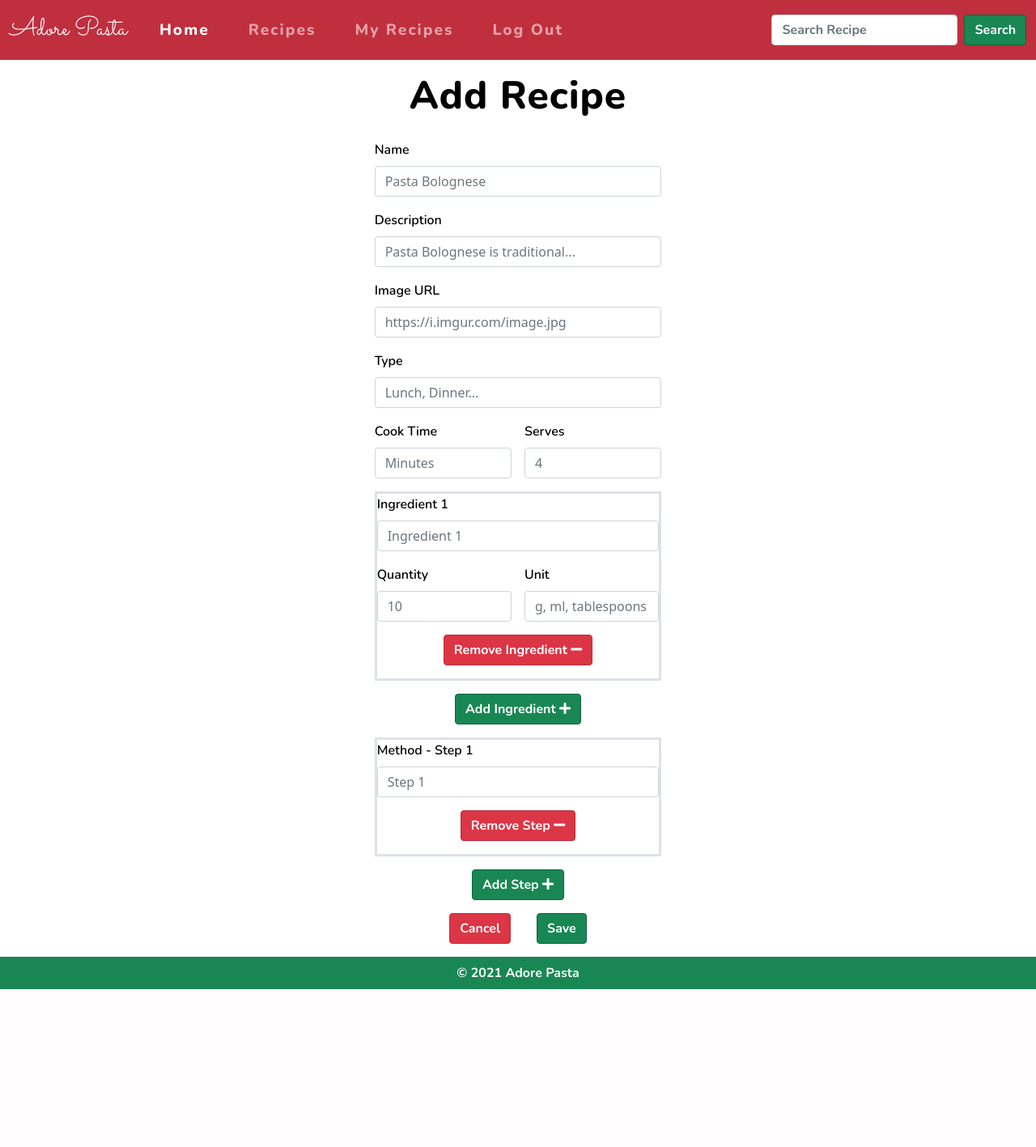
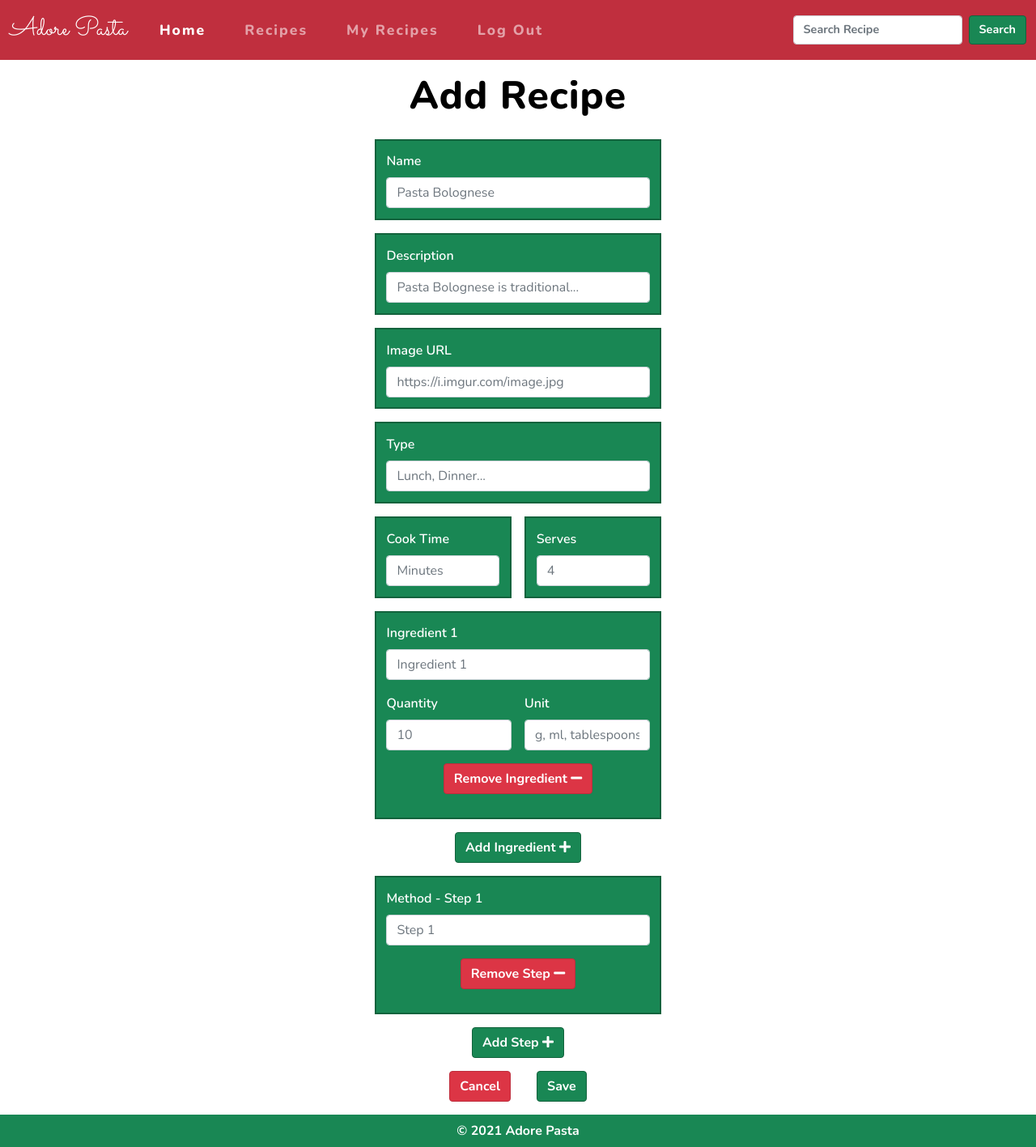
Before and after one commit to mangez84/adorepasta, a Flask app: page /add_recipe in a window 1280 px wide. Shown: the whole page at 81% size. Before the commit the page ends 1222 px from the top, so only its background shows below. Run offline with Flask 2, Linux system fonts and the light colour scheme; the visitor is signed in with stand-in values (Sample User, id 1); some libraries are stand-ins or nearby versions.

Commit message:
Add colour to the add and edit recipe forms

```diff
--- a/static/css/style.css
+++ b/static/css/style.css
@@ -1,6 +1,10 @@
 /* Fonts and colours */
 
 @import url('https://fonts.googleapis.com/css2?family=Nunito:wght@400;600;700;800&family=Sacramento&display=swap');
+
+.navbar {
+    background-color: #c02f3e;
+}
 
 .navbar a.navbar-brand {
     font-family: 'Sacramento', cursive;
@@ -11,15 +15,43 @@
 .navbar a.nav-link {
     font-family: 'Nunito', sans-serif;
     font-weight: 800;
-    font-size: 1.2em;
+    font-size: 1.1em;
     color: rgba(255, 255, 255, 1);
     letter-spacing: 2px;
 }
 
 .navbar input,
+.navbar .btn {
+    font-family: 'Nunito', sans-serif;
+    font-weight: 700;
+    font-size: 0.9em;
+}
+
 .btn {
     font-family: 'Nunito', sans-serif;
     font-weight: 700;
+}
+
+.btn-success {
+    border-color: #13633d;
+}
+
+.btn-danger {
+    border-color: #be2d3c;
+}
+
+.card .card-header {
+    background-color: #198754;
+}
+
+.card .card-footer {
+    background-color: #c02f3e;
+}
+
+.card .card-header p,
+.card .card-footer p {
+    color: rgba(255, 255, 255, 1);
+    margin: 0;
 }
 
 h1,
@@ -45,9 +77,9 @@ h3 {
 
 p,
 li,
-label {
+label,
+input {
     font-family: 'Nunito', sans-serif;
-    font-weight: 400;
     color: rgba(0, 0, 0, 1);
 }
 
@@ -55,25 +87,37 @@ label {
     font-weight: 600;
 }
 
+footer {
+    background-color: #198754;
+}
+
 footer p {
     color: rgba(255, 255, 255, 1);
     font-weight: 700;
 }
 
-.navbar {
-    background-color: #c02f3e;
+.ingredient-details > div,
+.method > div,
+.recipe-name,
+.recipe-description,
+.recipe-image,
+.recipe-type,
+.recipe-time,
+.recipe-serves {
+    background-color: #198754;
+    border: 2px solid #13633d;
+    padding: 0.8em;
 }
 
-footer {
-    background-color: #198754;
-}
-
-.btn-success {
-    border-color: #13633d;
-}
-
-.btn-danger {
-    border-color: #be2d3c;
+.ingredient-details>div label,
+.method>div label,
+.recipe-name label,
+.recipe-description label,
+.recipe-image label,
+.recipe-type label,
+.recipe-time label,
+.recipe-serves label {
+    color: rgba(255, 255, 255, 1);
 }
 
 /* Stretch the page to full height  */
@@ -93,31 +137,23 @@ body {
     justify-content: space-between;
 }
 
-/* Responsive settings for the login and register form */
+/* Responsive settings for the login, register and recipe forms */
 
 .login-form>form,
 .register-form>form {
     flex: 0 1 25rem;
 }
 
-/* Responsive settings for the recipe form */
-
 .recipe-type,
 .recipe-ingredient,
 .remove-ingredient,
 .remove-step {
-    flex: 1 1 100%
+    flex: 1 1 100%;
 }
 
 .recipe-time,
 .recipe-serves,
 .recipe-quantity,
 .recipe-unit {
-    flex: 1 1 5rem
+    flex: 1 1 5rem;
 }
-
-/* Remove margin for paragraphs in recipe cards */
-
-.card p {
-    margin: 0;
-}
--- a/templates/add_recipe.html
+++ b/templates/add_recipe.html
@@ -8,17 +8,17 @@
         <div class="col-12">
             <form method="POST" action="{{ url_for('add_recipe') }}">
                 <!-- Recipe name and description -->
-                <div class="mb-3">
+                <div class="mb-3 recipe-name">
                     <label for="name" class="form-label">Name</label>
                     <input type="text" id="name" name="name" placeholder="Pasta Bolognese" class="form-control"
                         required>
                 </div>
-                <div class="mb-3">
+                <div class="mb-3 recipe-description">
                     <label for="description" class="form-label">Description</label>
                     <input type="text" id="description" name="description"
                         placeholder="Pasta Bolognese is traditional..." class="form-control" required>
                 </div>
-                <div class="mb-3">
+                <div class="mb-3 recipe-image">
                     <label for="image" class="form-label">Image URL</label>
                     <input type="text" id="image" name="image" placeholder="https://i.imgur.com/image.jpg"
                         class="form-control" required>
@@ -43,7 +43,7 @@
                 </div>
                 <!-- Ingredient details -->
                 <div class="ingredient-details">
-                    <div class="mb-3 d-flex flex-wrap border border-3">
+                    <div class="mb-3 d-flex flex-wrap">
                         <div class="mb-3 recipe-ingredient">
                             <label for="ingredient-1" class="form-label">Ingredient 1</label>
                             <input type="text" id="ingredient-1" name="ingredient-1" placeholder="Ingredient 1"
@@ -70,7 +70,7 @@
                 </div>
                 <!-- Method with steps -->
                 <div class="method">
-                    <div class="mb-3 border border-3">
+                    <div class="mb-3">
                         <div class="mb-3 method-step">
                             <label for="method-1" class="form-label">Method - Step 1</label>
                             <input type="text" id="method-1" name="method-1" placeholder="Step 1" class="form-control"
--- a/templates/home.html
+++ b/templates/home.html
@@ -64,7 +64,7 @@
                             {% endfor %}
                         </ul>
                         <h3>Method</h3>
-                        <ol class="mb-0">
+                        <ol>
                             {% for step in recipe.method.values() %}
                             <li>
                                 {{ step | capitalize }}
--- a/templates/my_recipes.html
+++ b/templates/my_recipes.html
@@ -38,7 +38,7 @@
                             {% endfor %}
                         </ul>
                         <h3>Method</h3>
-                        <ol class="mb-0">
+                        <ol>
                             {% for step in recipe.method.values() %}
                             <li>
                                 {{ step | capitalize }}
@@ -47,7 +47,7 @@
                         </ol>
                         <div class="d-flex flex-wrap justify-content-center">
                             <a href="{{ url_for('edit_recipe', recipe_id=recipe._id) }}"
-                                class="btn btn-warning mx-3 my-1">Edit</a>
+                                class="btn btn-success mx-3 my-1">Edit</a>
                             <form method="POST" class="mx-3 my-1"
                                 action="{{ url_for('delete_recipe', recipe_id=recipe._id) }}">
                                 <button type="button" class="btn btn-danger delete-recipe">Delete</a>
--- a/templates/recipes.html
+++ b/templates/recipes.html
@@ -30,24 +30,24 @@
                             {% endfor %}
                         </ul>
                         <h3>Method</h3>
-                        <ol class="mb-0">
+                        <ol>
                             {% for step in recipe.method.values() %}
                             <li>
                                 {{ step | capitalize }}
                             </li>
                             {% endfor %}
                         </ol>
-                    </div>
                         {% if session.admin %}
                         <div class="d-flex flex-wrap justify-content-center">
                             <a href="{{ url_for('edit_recipe', recipe_id=recipe._id) }}"
-                            class="btn btn-warning mx-3 my-1">Edit</a>
+                                class="btn btn-success mx-3 my-1">Edit</a>
                             <form method="POST" class="mx-3 my-1"
                                 action="{{ url_for('delete_recipe', recipe_id=recipe._id) }}">
                                 <button type="button" class="btn btn-danger delete-recipe">Delete</a>
                             </form>
                         </div>
                         {% endif %}
+                    </div>
                     <div class="card-footer">
                         <p><em>By: {{ recipe.firstname.capitalize() }} {{ recipe.lastname.capitalize() }}</em></p>
                     </div>
```
Also changed, not shown: templates/edit_recipe.html (+6 -6 lines). Lines whose indentation alone changed are shown as unchanged.
